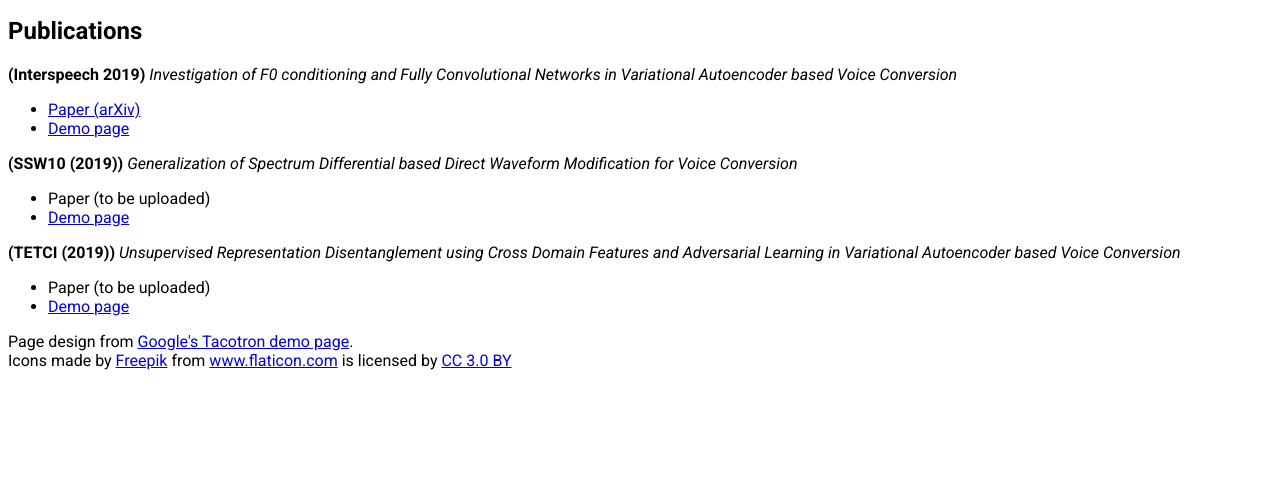
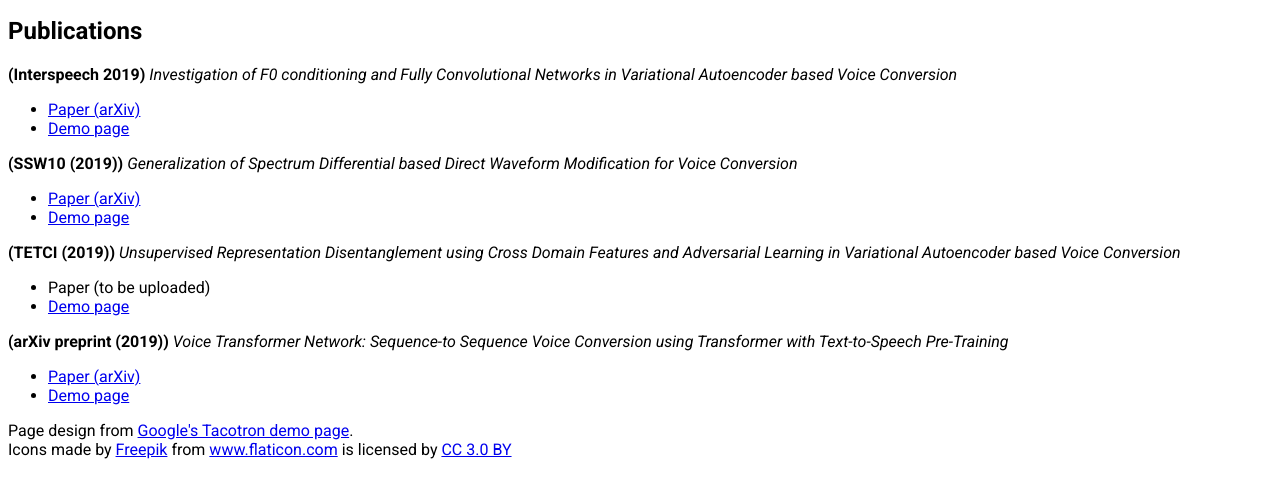
Before and after one commit to unilight/Publication-Demos, a plain HTML site: page index.html in a window 1280 px wide. Shown: the part 239-736 px from the top of the page. Drawn offline with Linux system fonts and the light colour scheme.

Commit message:
put on arXiv paper link for Transformer-VC

```diff
--- a/index.html
+++ b/index.html
@@ -31,7 +31,7 @@
         <span class="paper_date">(SSW10 (2019))</span>
         <span class="paper_title">Generalization of Spectrum Differential based Direct Waveform Modification for Voice Conversion</span>
         <ul>
-          <li>Paper (to be uploaded)</a></li>
+          <li><a href="https://arxiv.org/pdf/1907.11898.pdf">Paper (arXiv)</a></li>
           <li><a href="publications/ssw10/index.html">Demo page</a></li>
         </ul>
       </header>
@@ -48,6 +48,17 @@
       </header>
     </article>
 
+    <article>
+      <header>
+        <span class="paper_date">(arXiv preprint (2019))</span>
+        <span class="paper_title">Voice Transformer Network: Sequence-to Sequence Voice Conversion using Transformer with Text-to-Speech Pre-Training</span>
+        <ul>
+          <li><a href="https://arxiv.org/pdf/1912.06813.pdf">Paper (arXiv)</a></li>
+          <li><a href="publications/transformer-vc/index.html">Demo page</a></li>
+        </ul>
+      </header>
+    </article>
+
     <div>Page design from <a href="https://google.github.io/tacotron/">Google's Tacotron demo page</a>.</div>
     <div>Icons made by <a href="https://www.freepik.com/" title="Freepik">Freepik</a>
        from <a href="https://www.flaticon.com/" title="Flaticon">www.flaticon.com</a>
```
Also changed, not shown: publications/ssw10/index.html (+1 -1 lines), publications/transformer-vc/index.html (+7 -2 lines), publications/transformer-vc/imgs/tts-pt-new.png (added).
